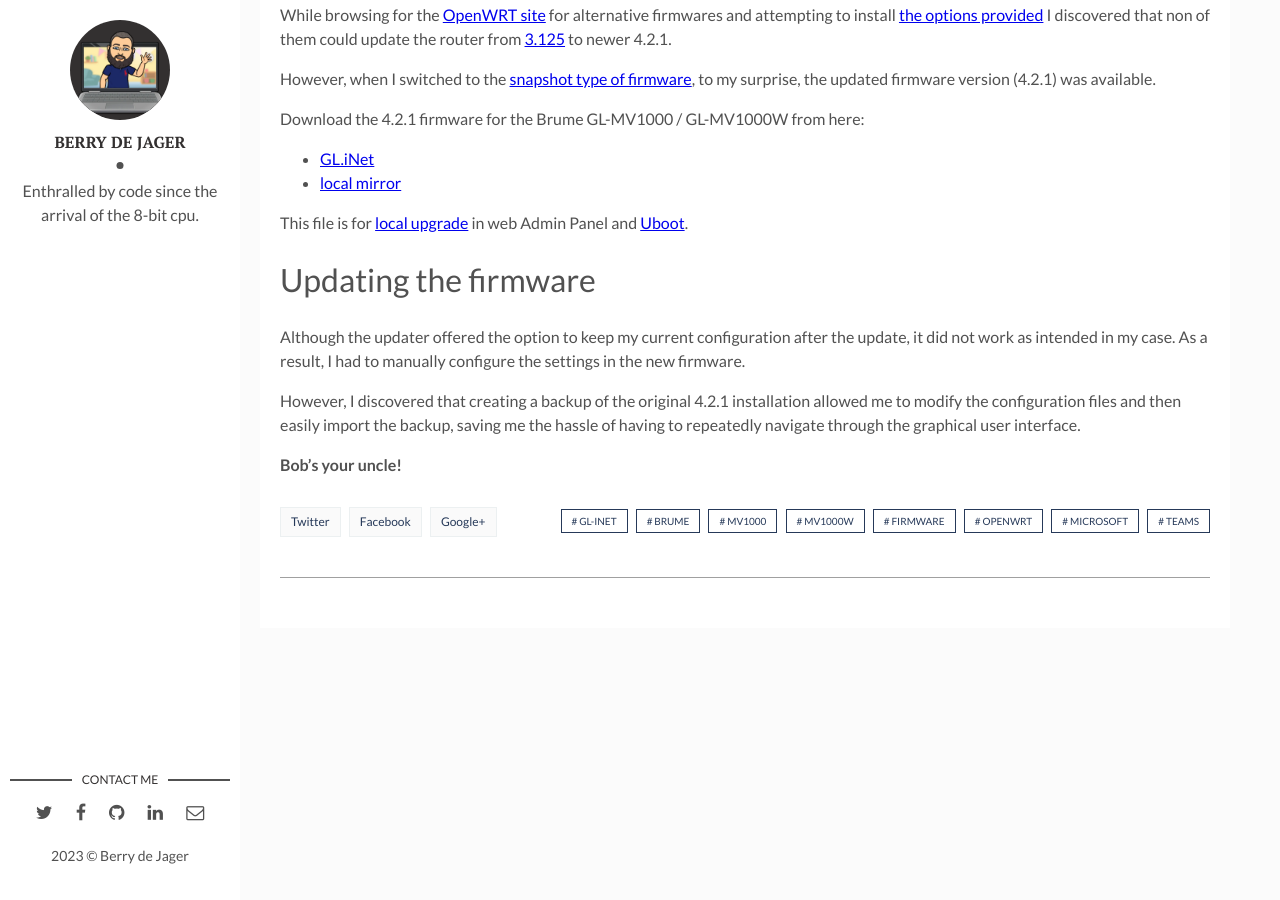
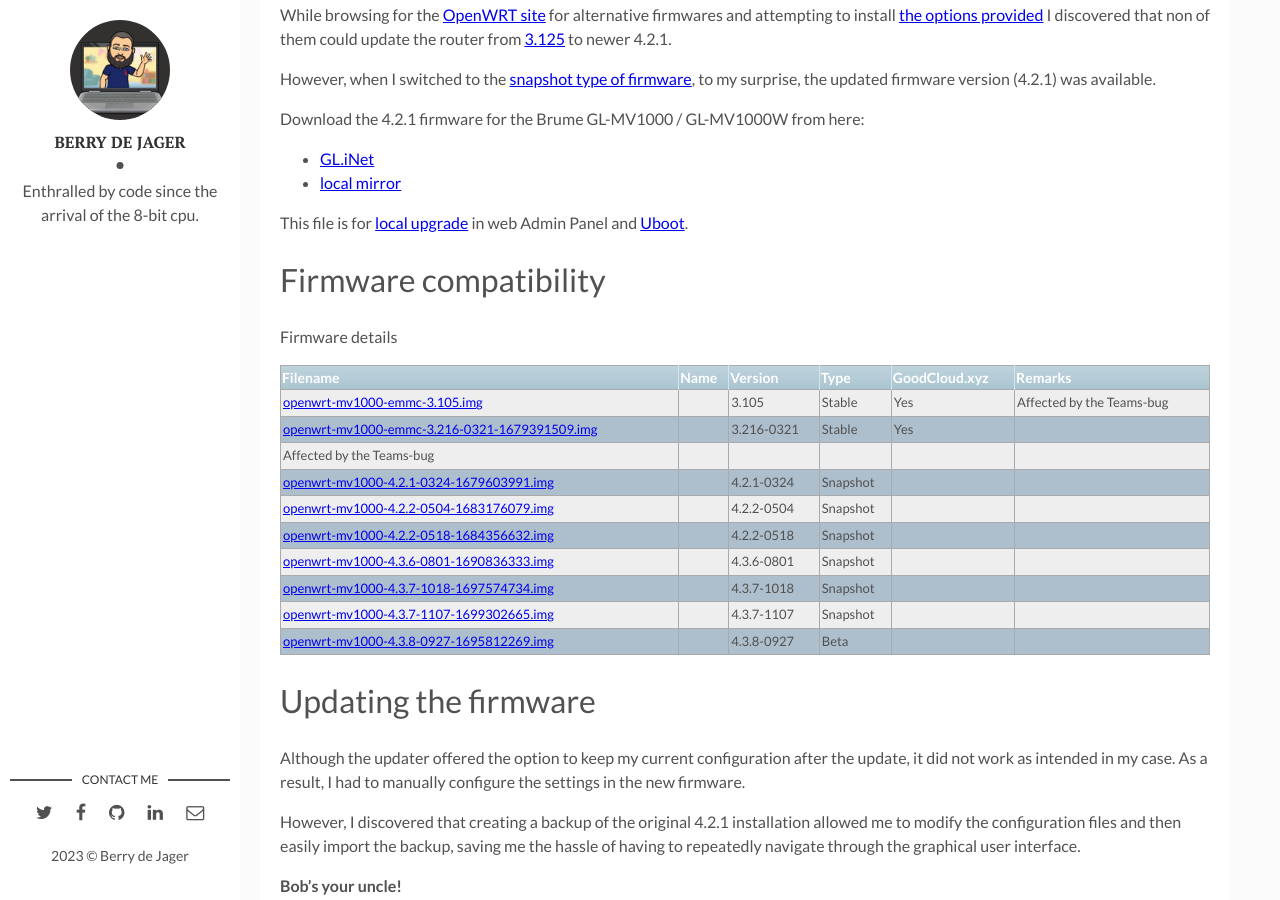
Before and after one commit to berrydejager/code, a Jekyll site: the page built from _posts/2023-03-25-Upgrade-GL-iNet-Brume-OpenWRT.markdown, in a window 1280 px wide and 900 px high, scrolled down 1638 px. Built offline with Jekyll 4.4.1, drawn with Linux system fonts in a browser that asks for light colours.

Commit message:
added firmware

```diff
--- a/_posts/2023-03-25-Upgrade-GL-iNet-Brume-OpenWRT.markdown
+++ b/_posts/2023-03-25-Upgrade-GL-iNet-Brume-OpenWRT.markdown
@@ -48,9 +48,28 @@
 Download the 4.2.1 firmware for the Brume GL-MV1000 / GL-MV1000W from here:
 
 *   [GL.iNet](https://fw.gl-inet.com/firmware/snapshots/20230324/mv1000/openwrt-mv1000-4.2.1-0324-1679603991.img)
-*   [local mirror](/assets/bin/openwrt-mv1000-4.2.1-0324-1679603991.img)
+*   [local mirror](/assets/bin/gl-inet/mv1000/4.x/openwrt-mv1000-4.2.1-0324-1679603991.img)
 
 This file is for [local upgrade](https://docs.gl-inet.com/en/4/tutorials/firmware_upgrade/) in web Admin Panel and [Uboot](https://docs.gl-inet.com/en/4/tutorials/debrick/).
+
+# Firmware compatibility
+
+Firmware details
+
+| Filename | Name | Version | Type | GoodCloud.xyz | Remarks |
+| --- | --- | --- | --- |
+| [openwrt-mv1000-emmc-3.105.img](/assets/bin/gl-inet/mv1000/3.x/openwrt-mv1000-emmc-3.105.img) | | 3.105 | Stable | Yes | Affected by the Teams-bug |
+| [openwrt-mv1000-emmc-3.216-0321-1679391509.img](/assets/bin/gl-inet/mv1000/3.x/openwrt-mv1000-emmc-3.216-0321-1679391509.img) | | 3.216-0321 | Stable | Yes |
+|  Affected by the Teams-bug |
+[openwrt-mv1000-4.2.1-0324-1679603991.img](/assets/bin/gl-inet/mv1000/4.x/openwrt-mv1000-4.2.1-0324-1679603991.img) | | 4.2.1-0324 | Snapshot | | |
+[openwrt-mv1000-4.2.2-0504-1683176079.img](/assets/bin/gl-inet/mv1000/4.x/openwrt-mv1000-4.2.2-0504-1683176079.img) | | 4.2.2-0504 | Snapshot | | |
+[openwrt-mv1000-4.2.2-0518-1684356632.img](/assets/bin/gl-inet/mv1000/4.x/openwrt-mv1000-4.2.2-0518-1684356632.img) | | 4.2.2-0518 | Snapshot | | |
+[openwrt-mv1000-4.3.6-0801-1690836333.img](/assets/bin/gl-inet/mv1000/4.x/openwrt-mv1000-4.3.6-0801-1690836333.img) | | 4.3.6-0801 | Snapshot | | |
+[openwrt-mv1000-4.3.7-1018-1697574734.img](/assets/bin/gl-inet/mv1000/4.x/openwrt-mv1000-4.3.7-1018-1697574734.img) | | 4.3.7-1018 | Snapshot | | |
+[openwrt-mv1000-4.3.7-1107-1699302665.img](/assets/bin/gl-inet/mv1000/4.x/openwrt-mv1000-4.3.7-1107-1699302665.img) | | 4.3.7-1107 | Snapshot | | |
+[openwrt-mv1000-4.3.8-0927-1695812269.img](/assets/bin/gl-inet/mv1000/4.x/openwrt-mv1000-4.3.8-0927-1695812269.img) | | 4.3.8-0927 | Beta | | |
+
+
 
 # Updating the firmware
 
```
Also changed, not shown: 9 other files.
